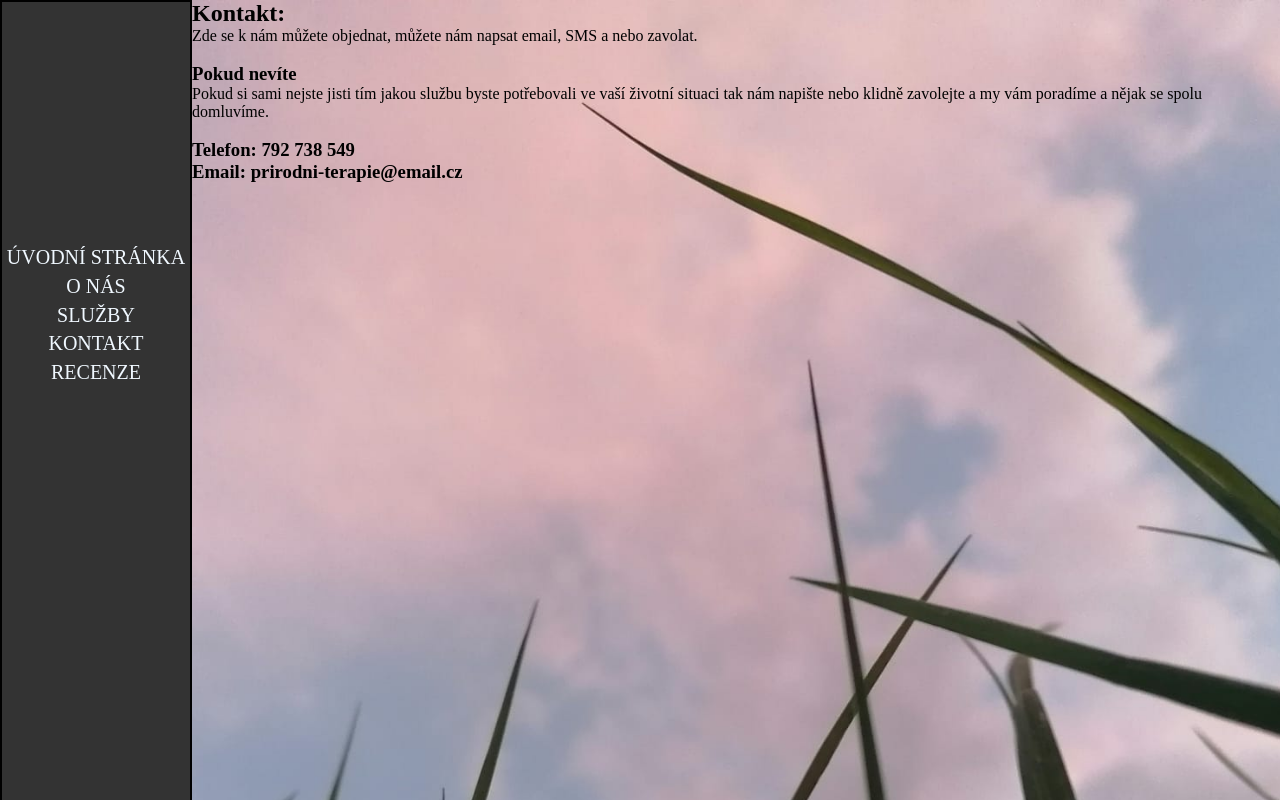
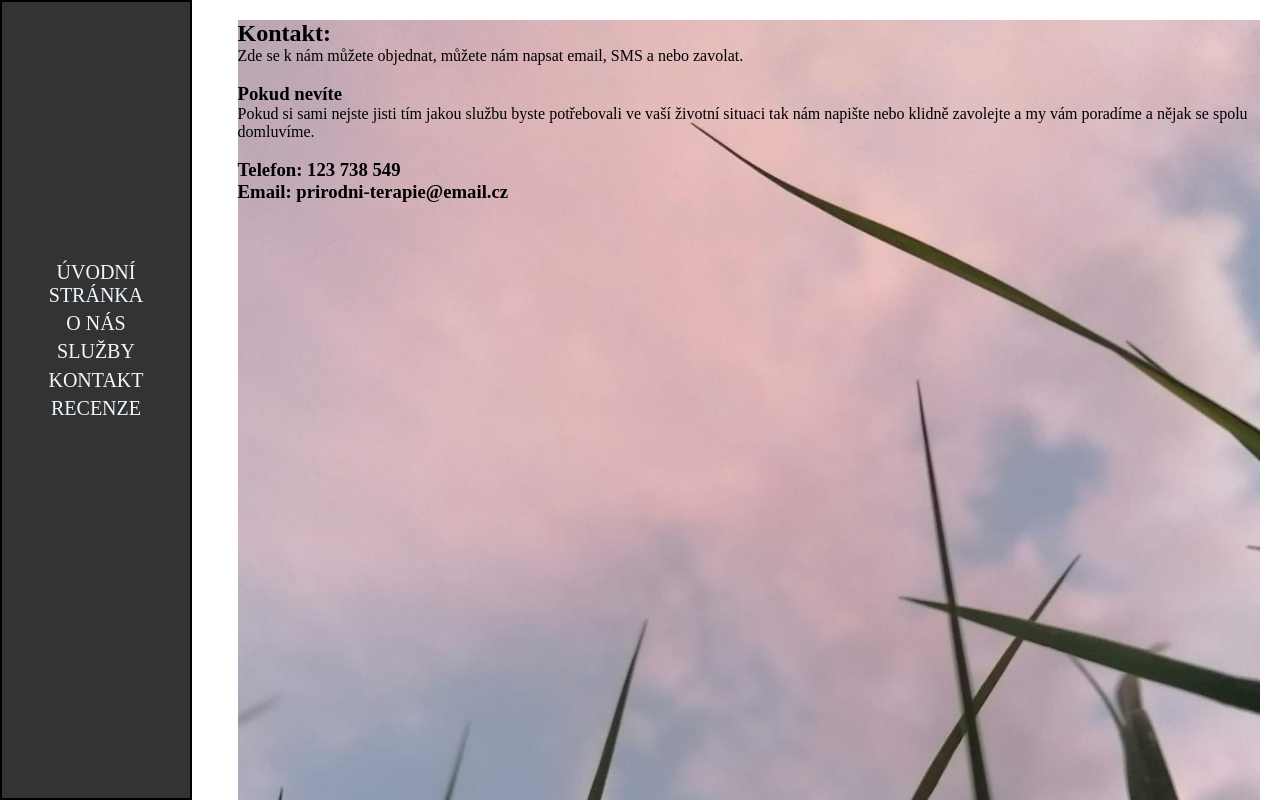
Before and after one commit to TomasJungwirth/muj_web, a plain HTML site: page kontakt.html in a window 1280 px wide. Shown: the top 800 px of the page. Drawn offline with Linux system fonts and the light colour scheme.

Commit message:
Add files via upload

```diff
--- a/kontakt.css
+++ b/kontakt.css
@@ -4,18 +4,20 @@
     box-sizing: border-box;
 }
 
-
-
 #menu {
+    position: fixed; /* Fixní pozice */
+    top: 0; /* Umístěno nahoře */
+    left: 0; /* Umístěno vlevo */
     border: 2px solid black;
     width: 15%;
     background-color: #333;
-    height: 1300px;
-    float: inline-start;
+    height: 100vh; /* Výška odpovídá výšce okna prohlížeče */
+    overflow-y: auto; /* Povolit vertikální posuvník, pokud obsah přesáhne výšku okna */
 }
 
 #menu nav ul {
-    margin-top: 130%;
+    margin-top: 130%; /* Můžete upravit podle potřeby */
+    padding: 10px; /* Přidání odsazení */
 }
 
 #menu nav ul li {
@@ -23,12 +25,28 @@
     text-align: center;
 }
 
-
-
-#menu nav ul li a{
+#menu nav ul li a {
     color: aliceblue;
     text-decoration: none;
     font-size: 20px;
+    position: relative;
+    transition: color 0.1s ease-in-out;
+}
+
+#menu nav ul li a:hover {
+    transition: color 0.18s ease-in-out;
+    color: darkgray;
+}
+
+/* Styl pro aktivní (kliknutý) odkaz */
+#menu nav ul li a.active {
+    color: #32CD32; /* nebo jiná barva podle vašeho výběru */
+}
+
+/* Kontejner pro hlavní obsah */
+#main-content {
+    margin-left: 17%; /* Odsazení odpovídající šířce menu plus nějaké místo navíc */
+    padding: 20px; /* Odsazení obsahu */
 }
 
 /*INDIVIDUÁLNÍ KÓD PRO SEKCI KONTAKT*/
@@ -41,8 +59,6 @@
     background-size: cover;
 }
 
-
 #obsah {
     text-align: left;
-
 }
--- a/kontakt.html
+++ b/kontakt.html
@@ -20,10 +20,10 @@
         </nav>
     </div>
 
+    <!--OBSAH-->
+    <div id="main-content">
         <div id="obraz">
-        <!--OBSAH-->
             <div id="obsah">
-        <!--   <h3>Zde bude definováno jak se s námi potencionální zákazníci mohou spojit (email, whatsapp, telefon...)</h3> -->
                 <h2>Kontakt:</h2>
                 <p>Zde se k nám můžete objednat, můžete nám napsat email, SMS a nebo zavolat.</p><br>
 
@@ -31,18 +31,17 @@
                 <p>Pokud si sami nejste jisti tím jakou službu byste potřebovali ve vaší životní situaci tak nám napište nebo klidně zavolejte a my vám poradíme a nějak se spolu domluvíme.</p>
 
                 <br>
-            <h3>Telefon: 792 738 549</h3>
+                <h3>Telefon: 123 738 549</h3>
                 <h3>Email: prirodni-terapie@email.cz</h3>
-
-
             </div>
-
+        </div>
+    </div>
 
     <!--PATIČKA-->
     <footer>
+        <!-- Patička obsahu -->
+    </footer>
 
-        </footer>
-    </div>
-
+    <script src="script.js"></script>
 </body>
 </html>
--- /dev/null
+++ b/script.js
@@ -0,0 +1,25 @@
+document.addEventListener('DOMContentLoaded', function() {
+    const links = document.querySelectorAll('#menu nav ul li a');
+    const currentUrl = window.location.href;
+
+    // Zkontrolujte, zda je aktivní odkaz uložen v localStorage
+    const activeLink = localStorage.getItem('activeLink');
+    if (activeLink) {
+        links.forEach(link => {
+            if (link.href === activeLink) {
+                link.classList.add('active');
+            }
+        });
+    }
+
+    links.forEach(link => {
+        link.addEventListener('click', function() {
+            // Odstraňte třídu 'active' ze všech odkazů
+            links.forEach(l => l.classList.remove('active'));
+            // Přidejte třídu 'active' na kliknutý odkaz
+            this.classList.add('active');
+            // Uložte aktivní odkaz do localStorage
+            localStorage.setItem('activeLink', this.href);
+        });
+    });
+});
--- a/styly.css
+++ b/styly.css
@@ -4,18 +4,20 @@
     box-sizing: border-box;
 }
 
-
-
 #menu {
+    position: fixed; /* Fixní pozice */
+    top: 0; /* Umístěno nahoře */
+    left: 0; /* Umístěno vlevo */
     border: 2px solid black;
     width: 15%;
     background-color: #333;
-    height: 2000px;
-    float: inline-start;
+    height: 100vh; /* Výška odpovídá výšce okna prohlížeče */
+    overflow-y: auto; /* Povolit vertikální posuvník, pokud obsah přesáhne výšku okna */
 }
 
 #menu nav ul {
-    margin-top: 130%;
+    margin-top: 130%; /* Můžete upravit podle potřeby */
+    padding: 10px; /* Přidání odsazení */
 }
 
 #menu nav ul li {
@@ -23,10 +25,20 @@
     text-align: center;
 }
 
-
-
-#menu nav ul li a{
+#menu nav ul li a {
     color: aliceblue;
     text-decoration: none;
     font-size: 20px;
+    position: relative;
+    transition: color 0.1s ease-in-out;
 }
+
+#menu nav ul li a:hover {
+    transition: color 0.18s ease-in-out;
+    color: darkgray;
+}
+
+/* Styl pro aktivní (kliknutý) odkaz */
+#menu nav ul li a.active {
+    color: #32CD32; /* nebo jiná barva podle vašeho výběru */
+}
```
Also changed, not shown: index.html (+2 -5 lines), onas.html (+3 -1 lines), recenze.html (+3 -0 lines), sluzby.html (+2 -0 lines). Lines whose indentation alone changed are shown as unchanged.
